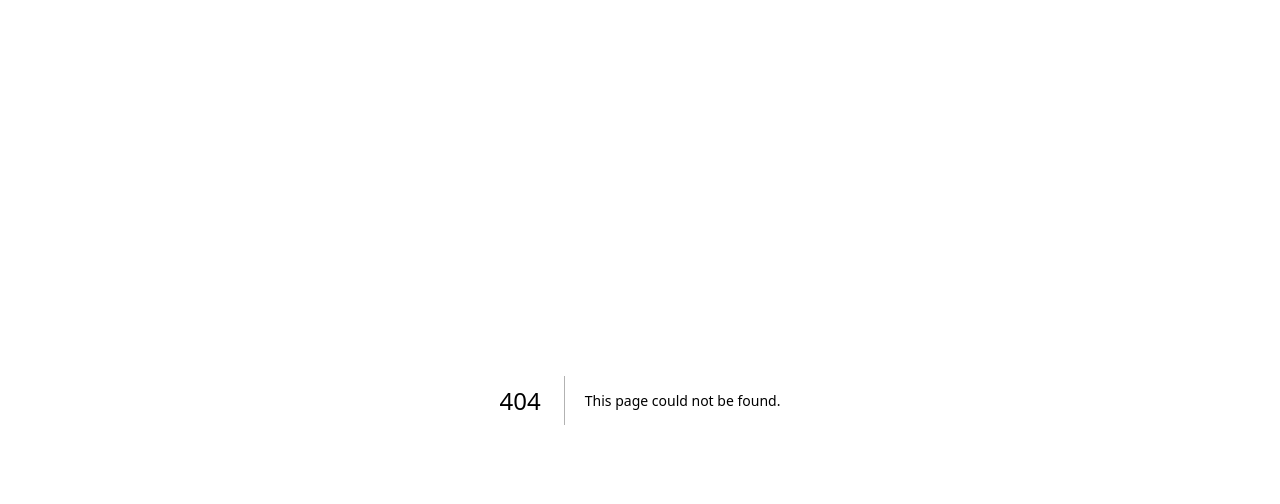
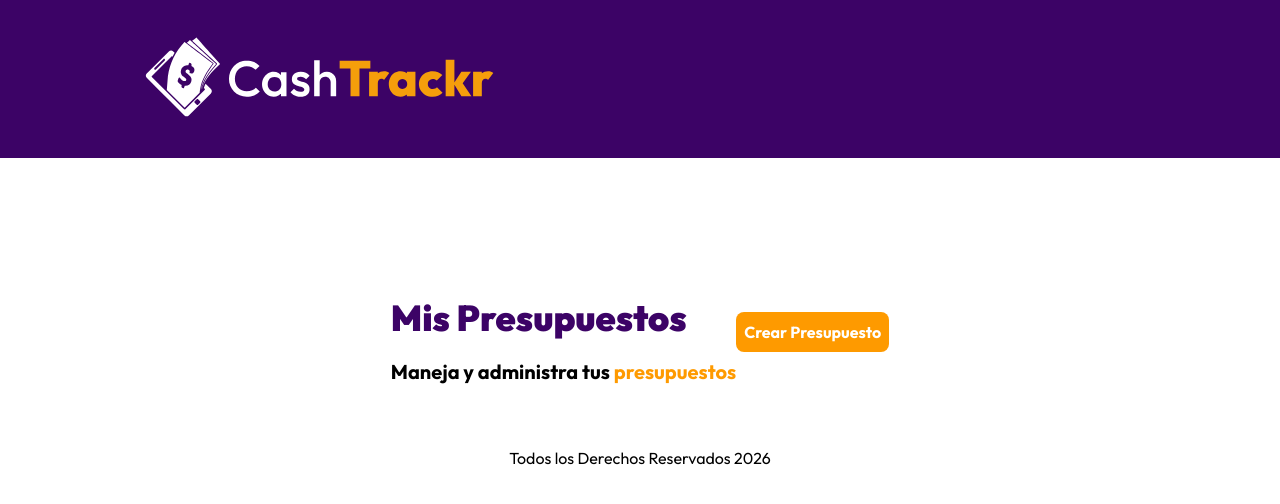
Before and after one commit to HeymerDev/cash-tracker-frontend, a Next.js app: page /admin in a window 1280 px wide. Before the commit this address had no page. Shown: the top 504 px of the page. Built offline with nearby package versions, Linux system fonts and the light colour scheme.

Commit message:
add admin route, layout and page

```diff
--- /dev/null
+++ b/src/app/admin/layout.tsx
@@ -0,0 +1,31 @@
+import { Logo } from "@/components/logo/Logo";
+import Link from "next/link";
+
+export default async function AdminLayout({
+  children,
+}: Readonly<{
+  children: React.ReactNode;
+}>) {
+  return (
+    <>
+      <header className="bg-purple-950 py-5">
+        <div className="max-w-5xl mx-auto flex flex-col lg:flex-row justify-between items-center">
+          <div className="w-96">
+            <Link href={"/admin"}>
+              <Logo />
+            </Link>
+          </div>
+        </div>
+      </header>
+      <section className="max-w-5xl mx-auto mt-20 p-3 py-10">
+        {children}
+      </section>
+
+      <footer className="py-5">
+        <p className="text-center">
+          Todos los Derechos Reservados {new Date().getFullYear()}
+        </p>
+      </footer>
+    </>
+  );
+}
--- /dev/null
+++ b/src/app/admin/page.tsx
@@ -0,0 +1,25 @@
+import Link from "next/link";
+
+const page = () => {
+  return (
+    <div className="flex flex-col-reverse md:flex-row md:justify-between items-center">
+      <div className="w-full md:w-auto">
+        <h1 className="font-black text-4xl text-purple-950 my-5">
+          Mis Presupuestos
+        </h1>
+        <p className="text-xl font-bold">
+          Maneja y administra tus {""}
+          <span className="text-amber-500">presupuestos</span>
+        </p>
+      </div>
+      <Link
+        href={"/admin/budget/new"}
+        className="bg-amber-500 p-2 rounded-lg text-white font-bold w-full md:w-auto text-center"
+      >
+        Crear Presupuesto
+      </Link>
+    </div>
+  );
+};
+
+export default page;
```
